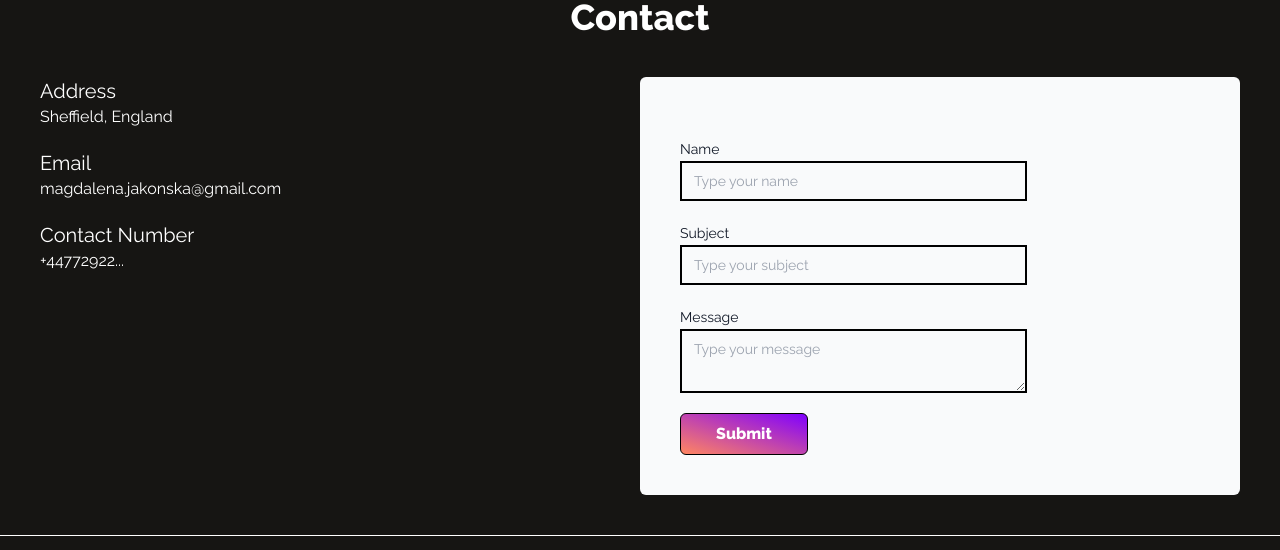
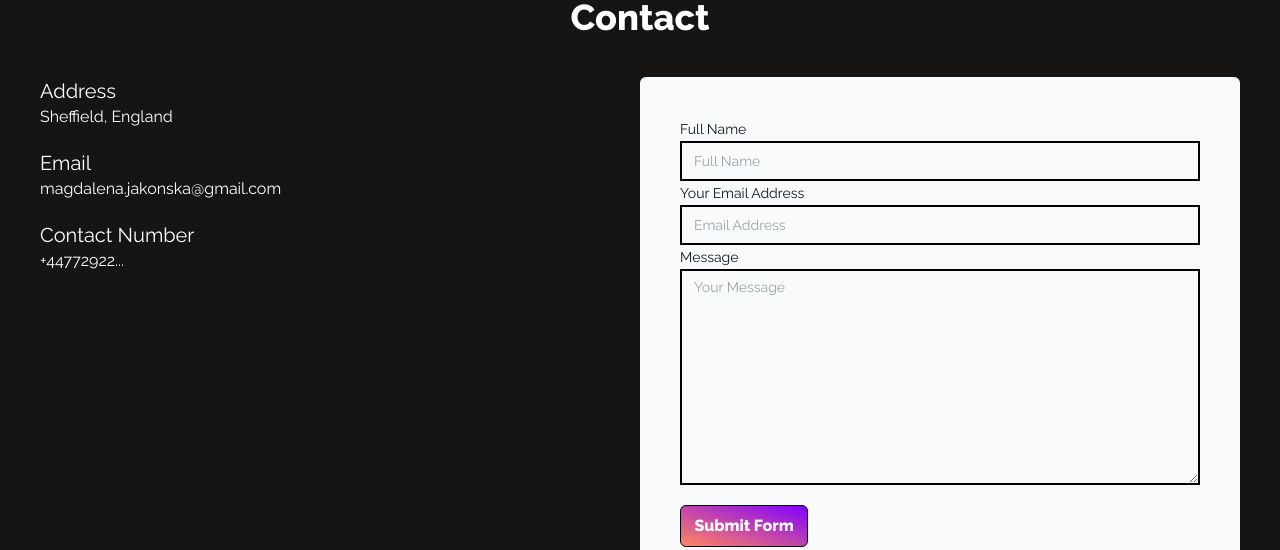
Before and after one commit to Magda-J/Portfolio-Page, a plain HTML site: page index.html in a window 1280 px wide. Shown: the part 4970-5520 px from the top of the page. Drawn offline with nearby package versions, Linux system fonts and the light colour scheme.

Commit message:
Form updated

```diff
--- a/index.html
+++ b/index.html
@@ -686,70 +686,71 @@
           </div>
 
           <div class="sm:w-1/2 w-full bg-gray-50 p-10 rounded-md">
+            <!-- Start of form -->
+            <div class="container">
               <form
-              action="https://www.ratufa.io/c/ld.js?f=qjqzs5bi&n=n1.ratufa.io"
+                target="_blank"
+                action="https://formsubmit.co/1d96fb01d961a8bf4c19a18503a7304f"
+                method="POST"
               >
-              <div class="mt-5 grid grid-cols-1 gap-y-8 sm:grid-cols-6">
-                <div class="sm:col-span-4">
+                <div class="form-group">
+                  <div class="form-row">
                     <label
                       for="username"
                       class="block text-sm font-medium leading-6 text-gray-900"
-                    >Name</label
+                      name="name"
+                      >Full Name</label
                     >
+                    <div class="col">
                       <input
                         type="text"
-                    name="username"
-                    id="username"
-                    autocomplete="username"
-                    class="block w-full outline-1 border border-2 border-black flex-1 bg-transparent py-1.5 pl-3 text-gray-900 placeholder:text-gray-400 sm:text-sm sm:leading-6"
-                    placeholder="Type your name"
+                        name="name"
+                        class="form-control block w-full outline-1 border-2 border-black flex-1 bg-transparent py-1.5 pl-3 text-gray-900 placeholder:text-gray-400 sm:text-sm sm:leading-6"
+                        placeholder="Full Name"
+                        required
+                      />
+                    </div>
+                    <label
+                      for="email"
+                      name="email"
+                      class="block text-sm font-medium leading-6 text-gray-900"
+                      >Your Email Address</label
+                    >
+                    <div class="col">
+                      <input
+                        type="email"
+                        name="email"
+                        class="form-control block w-full outline-1 border-2 border-black flex-1 bg-transparent py-1.5 pl-3 text-gray-900 placeholder:text-gray-400 sm:text-sm sm:leading-6"
+                        placeholder="Email Address"
+                        required
                       />
                     </div>
                   </div>
-
-              <div class="mt-5 grid grid-cols-1 gap-y-8 sm:grid-cols-6">
-                <div class="sm:col-span-4">
-                  <label
-                    for="subject"
-                    class="block text-sm font-medium leading-6 text-gray-900"
-                    >Subject</label
-                  >
-                  <input
-                    type="text"
-                    name="subject"
-                    id="subject"
-                    autocomplete="subject"
-                    class="block w-full outline-1 border border border-2 border-black flex-1 bg-transparent py-1.5 pl-3 text-gray-900 placeholder:text-gray-400 sm:text-sm sm:leading-6"
-                    placeholder="Type your subject"
-                  />
                 </div>
-              </div>
-
-              <div class="mt-5 grid grid-cols-1 gap-y-8 sm:grid-cols-6">
-                <div class="sm:col-span-4">
+                <div class="form-group">
                   <label
                     for="message"
                     class="block text-sm font-medium leading-6 text-gray-900"
                     >Message</label
                   >
                   <textarea
+                    placeholder="Your Message"
+                    class="form-control block w-full outline-1 border-2 border-black flex-1 bg-transparent py-1.5 pl-3 text-gray-900 placeholder:text-gray-400 sm:text-sm sm:leading-"
                     name="message"
-                    id="message"
-                    autocomplete="message"
-                    class="block w-full outline-1 border-2 border-black flex-1 bg-transparent py-1.5 pl-3 text-gray-900 placeholder:text-gray-400 sm:text-sm sm:leading-6"
-                    placeholder="Type your message"
+                    rows="10"
+                    required
                   ></textarea>
                 </div>
+                <button
+                  type="submit"
+                  class="mt-5 bg-gradient-to-tr from-[#FF8660] to-[#8000FF] mx-auto w-32 text-center font-bold text-white rounded-md p-2 border border-1 border-black hover:bg-white"
+                >
+                  Submit Form
+                </button>
+              </form>
             </div>
 
-              <div class="mt-5 grid grid-cols-1 gap-y-8 sm:grid-cols-6">
-                <a
-                  href=""
-                  class="bg-gradient-to-tr from-[#FF8660] to-[#8000FF] mx-auto w-32 text-center font-bold text-white rounded-md p-2 border border-1 border-black hover:bg-white"
-                  >Submit</a
-                >
-              </div>
-            </form>
+            <!-- End of Form -->
           </div>
         </div>
       </div>
@@ -760,7 +761,7 @@
         <div class="sm:grid justify-between sm:grid-cols-2 lg:grid-cols-4">
           <div class="flex gap-5 flex-col">
             <img
-              class="w-[200px] lg:w-[300px]"
+              class="w-[200px]"
               src="https://i.postimg.cc/QttN8mV8/magdalena-jakonska-high-resolution-logo-white-transparent.png"
               alt="logo"
             />
```
Lines whose indentation alone changed are shown as unchanged.
